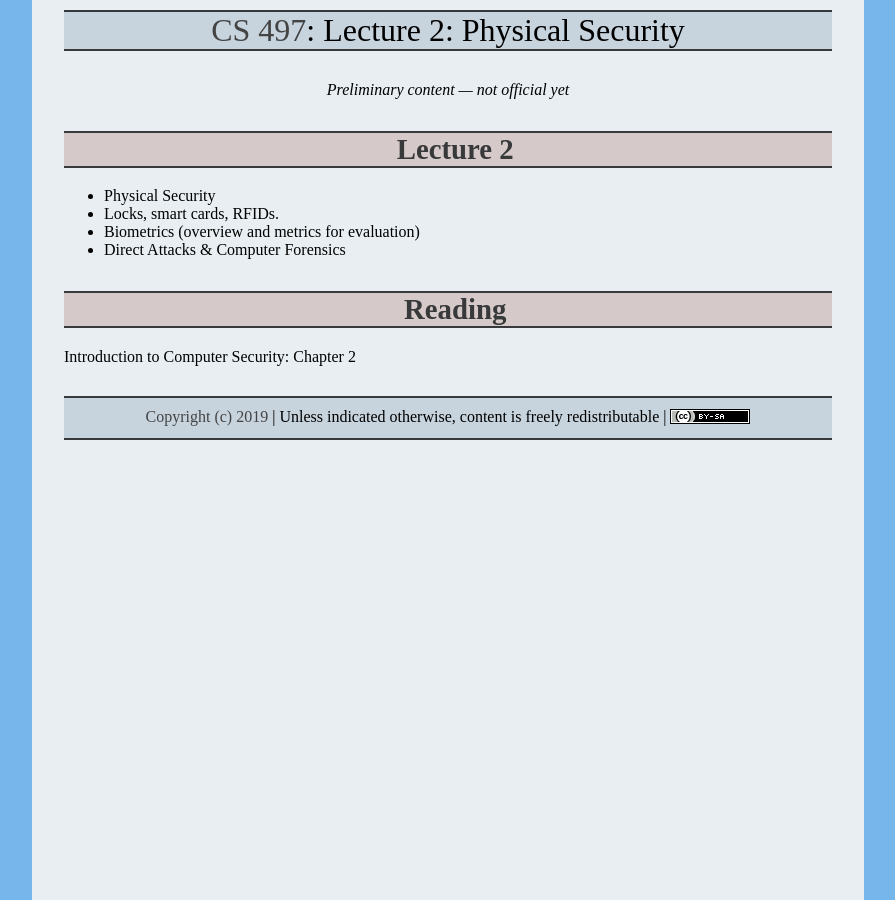
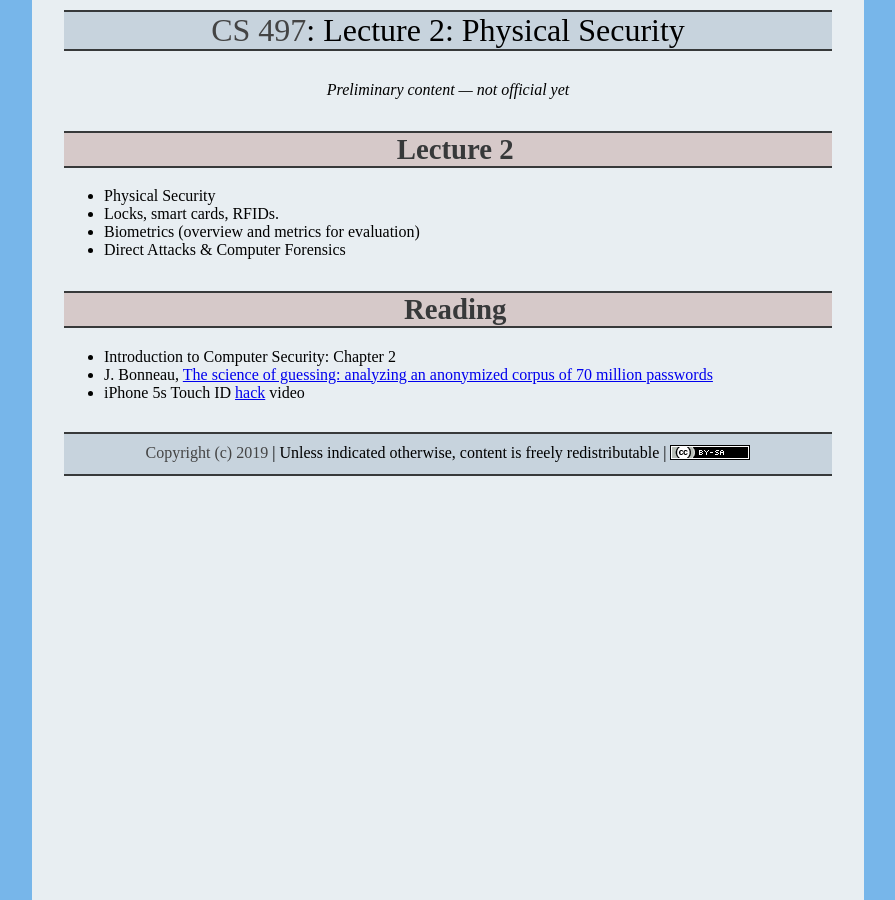
Before and after one commit to ycpcs/cs497-spring2019, a Jekyll site: the page built from lectures/lecture02.md, in a window 1280 px wide. Shown: the whole page, without its empty margins (192-1087 px from the left). Built offline with Jekyll 4.4.1, drawn with Linux system fonts in a browser that asks for light colours.

Commit message:
Update lecture02.md

```diff
--- a/lectures/lecture02.md
+++ b/lectures/lecture02.md
@@ -12,4 +12,6 @@ title: "Lecture 2: Physical Security"
 
 # Reading
 
-Introduction to Computer Security: Chapter 2
+- Introduction to Computer Security: Chapter 2
+- J. Bonneau, [The science of guessing: analyzing an anonymized corpus of 70 million passwords](http://www.jbonneau.com/doc/B12-IEEESP-analyzing_70M_anonymized_passwords.pdf)
+- iPhone 5s Touch ID [hack](https://www.heise.de/video/artikel/iPhone-5s-Touch-ID-hack-in-detail-1966044.html) video
```
